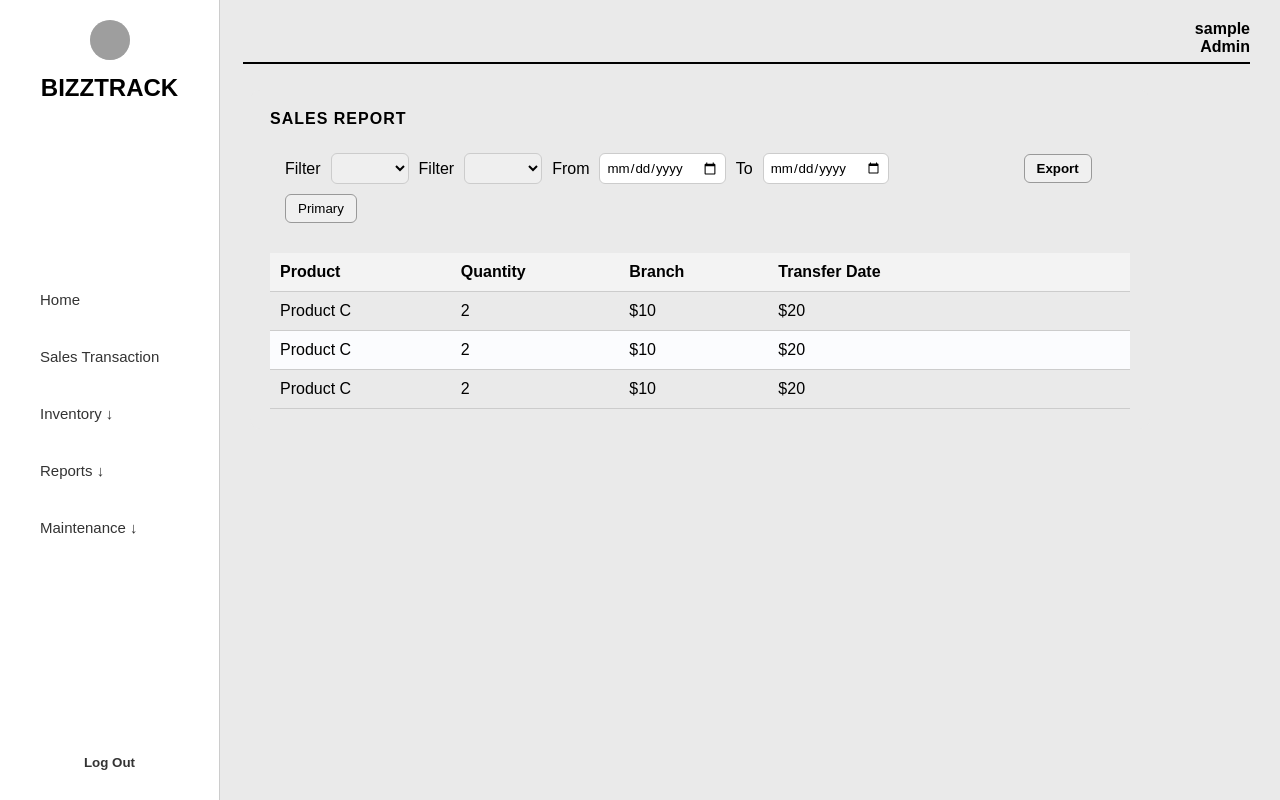
After one commit to Urajimiruu/G7_Inventory_Sales, a PHP site: page /admin_sales.php in a window 1280 px wide. The commit adds this page. Run offline with PHP 8.4, Linux system fonts and the light colour scheme; the visitor is signed in with stand-in values (Sample User, id 1); grey boxes are pictures that could not be loaded.

Commit message:
added sales profit/loss

```diff
--- /dev/null
+++ b/admin_sales.php
@@ -0,0 +1,8 @@
+<?php
+// Page-specific variables
+$title = "Home Page";
+$content = "admin_sales_content.php";
+
+// Load the base layout
+include("base.php");
+?>
--- /dev/null
+++ b/admin_sales_content.php
@@ -0,0 +1,47 @@
+
+
+
+<section class="transaction-box">
+        <h3>SALES REPORT</h3>
+
+        <!-- Filter Section -->
+        <div class="filters">
+          <label>Filter</label>
+          <select>
+            <option></option>
+            <option>Shop A</option>
+            <option>Shop B</option>
+          </select>
+
+          <label>Filter</label>
+          <select>
+            <option></option>
+            <option>Shop A</option>
+            <option>Shop B</option>
+          </select>
+
+          <label>From</label>
+          <input type="date">
+          <label>To</label>
+          <input type="date">
+
+          <button class="add-btn">Export</button>
+          <button type="button" class="btn btn-outline-primary">Primary</button>
+
+        </div>
+
+        <!-- Table Section -->
+        <section class="card">
+
+      <table class="zebra" aria-label="Zebra table">
+        <thead>
+          <tr><th>Product</th><th>Quantity</th><th>Branch</th><th class="right">Transfer Date</th><th></th><th></th><th></th></tr>
+        </thead>
+        <tbody>
+          <tr><td>Product C</td><td class="muted">2</td><td>$10</td><td class="right muted">$20</td><td></td><td></td><td></td></tr>
+          <tr><td>Product C</td><td class="muted">2</td><td>$10</td><td class="right muted">$20</td><td></td><td></td><td></td></tr>
+          <tr><td>Product C</td><td class="muted">2</td><td>$10</td><td class="right muted">$20</td><td></td><td></td><td></td></tr>
+        </tbody>
+      </table>
+    </section>
+      </section>
--- a/base.php
+++ b/base.php
@@ -14,6 +14,7 @@ if (!isset($_SESSION["user_id"]) || $_SESSION["role"] !== "admin") {
   <title>Main Admin Dashboard</title>
   <link rel="stylesheet" href="css/admin.css">
   <!-- <link rel="stylesheet" href="css/general.css"> -->
+
 </head>
 <body>
   <div class="container">
@@ -43,8 +44,8 @@ if (!isset($_SESSION["user_id"]) || $_SESSION["role"] !== "admin") {
           <li class="subnav">
             <button class="subnavbtn">Reports &#8595;</button>
             <ul class="subnav-content">
-              <a href="#">Sales</a>
-              <a href="#">Profit/Loss</a>
+              <a href="admin_sales.php">Sales</a>
+              <a href="admin_profit_loss.php">Profit/Loss</a>
               <a href="#">Stock Transfers</a>
               <a href="#">Inventory</a>
             </ul>
```
Also changed, not shown: admin_profit_loss.php (added, +8 -0 lines), admin_profit_loss_content.php (added, +46 -0 lines).
